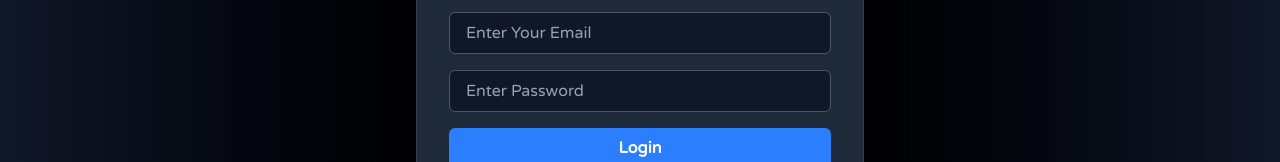
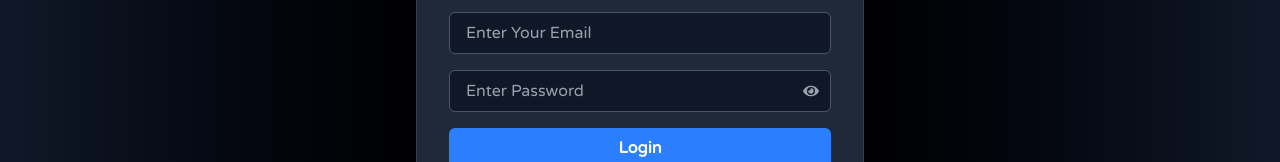
Before and after one commit to Zeeshan-Siddiqui123/Auric-Watch-client, a React (Vite) app: page /login in a window 1280 px wide. Shown: the part 314-476 px from the top of the page. Built offline with nearby package versions, Linux system fonts and the light colour scheme.

Commit message:
commit changes

```diff
--- a/src/screens/Login.jsx
+++ b/src/screens/Login.jsx
@@ -1,16 +1,16 @@
-import axios from 'axios';
 import React, { useContext, useState } from 'react';
 import { Link, useNavigate } from 'react-router-dom';
 import { UserContext } from './UserContext';
 import { message } from 'antd';
 import { API } from '../../API';
-
+import axios from 'axios';
+import { FaEye, FaEyeSlash } from 'react-icons/fa';
 
 const Login = () => {
   const [data, setData] = useState({ email: '', password: '', image: null });
   const [error, setError] = useState('');
+  const [showPassword, setShowPassword] = useState(false); // 👁️‍ Toggle state
   const navigate = useNavigate();
-
   const { fetchUser } = useContext(UserContext);
 
   const handleChange = (e) => {
@@ -43,10 +43,8 @@
 
       setError('');
       setData({ email: '', password: '' });
-
       localStorage.setItem('userId', res.data.userId);
       await fetchUser();
-
       navigate('/');
     } catch (err) {
       const errorMsg = err.response?.data?.message || 'Login failed';
@@ -72,23 +70,30 @@
             onChange={handleChange}
             className="px-4 py-2 rounded-md bg-gray-900 border border-gray-600 text-white placeholder-gray-400 focus:outline-none focus:ring-2 focus:ring-blue-500"
           />
-          <input
-            type="password"
-            name="password"
-            placeholder="Enter Password"
-            value={data.password}
-            onChange={handleChange}
-            className="px-4 py-2 rounded-md bg-gray-900 border border-gray-600 text-white placeholder-gray-400 focus:outline-none focus:ring-2 focus:ring-blue-500"
-          />
 
-
+          {/* Password with toggle */}
+          <div className="relative">
+            <input
+              type={showPassword ? 'text' : 'password'}
+              name="password"
+              placeholder="Enter Password"
+              value={data.password}
+              onChange={handleChange}
+              className="w-full px-4 py-2 rounded-md bg-gray-900 border border-gray-600 text-white placeholder-gray-400 focus:outline-none focus:ring-2 focus:ring-blue-500"
+            />
+            <span
+              className="absolute right-3 top-1/2 transform -translate-y-1/2 text-gray-400 cursor-pointer"
+              onClick={() => setShowPassword(!showPassword)}
+            >
+              {showPassword ? <FaEyeSlash /> : <FaEye />}
+            </span>
+          </div>
 
           <input
             type="submit"
             value="Login"
             className="bg-blue-500 hover:bg-blue-600 text-white font-semibold py-2 rounded-md cursor-pointer transition"
           />
-
 
           {error && <p className="text-red-500 text-center mt-2">{error}</p>}
 
```
